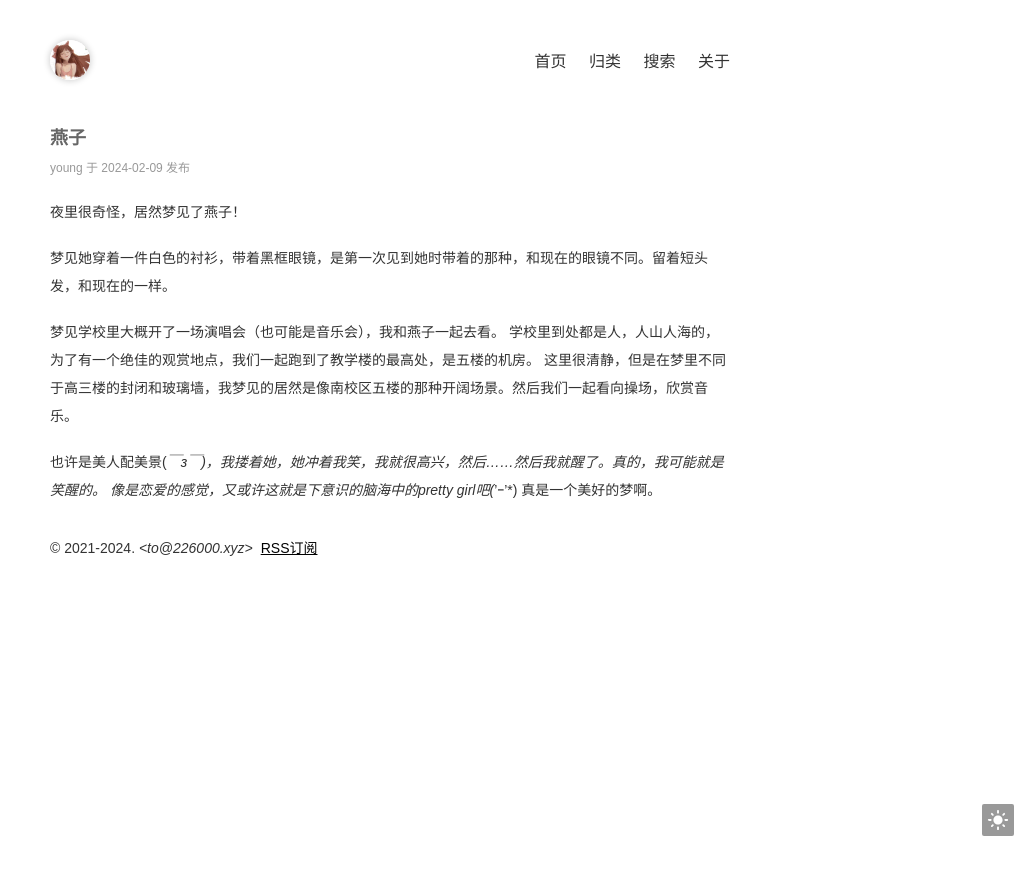
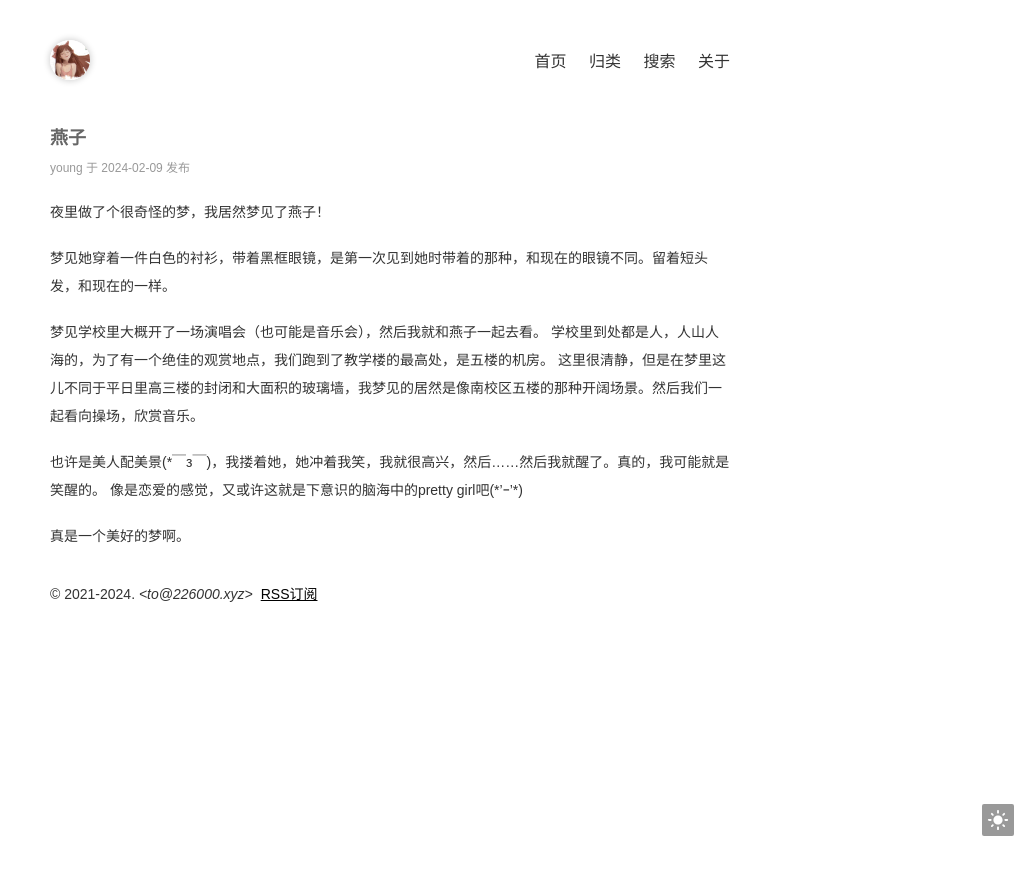
Before and after one commit to Suyuqu/Tmaize, a Jekyll site: the page built from _posts/2024-02-09-yanzi.md, in a window 1280 px wide. Shown: the top 875 px of the page, without its empty margins (250-1280 px from the left). Built offline with Jekyll 4.4.1, drawn with Linux system fonts in a browser that asks for light colours; a style sheet for code colours, icons or effects is not loaded.

Commit message:
Update 2024-02-09-yanzi.md

```diff
--- a/_posts/2024-02-09-yanzi.md
+++ b/_posts/2024-02-09-yanzi.md
@@ -5,14 +5,15 @@ categories: [我叙述我的故事]
 extMath: false
 ---
 
-夜里很奇怪，居然梦见了燕子！
+夜里做了个很奇怪的梦，我居然梦见了燕子！
 
 梦见她穿着一件白色的衬衫，带着黑框眼镜，是第一次见到她时带着的那种，和现在的眼镜不同。留着短头发，和现在的一样。
 
-梦见学校里大概开了一场演唱会（也可能是音乐会），我和燕子一起去看。
-学校里到处都是人，人山人海的，为了有一个绝佳的观赏地点，我们一起跑到了教学楼的最高处，是五楼的机房。
-这里很清静，但是在梦里不同于高三楼的封闭和玻璃墙，我梦见的居然是像南校区五楼的那种开阔场景。然后我们一起看向操场，欣赏音乐。
+梦见学校里大概开了一场演唱会（也可能是音乐会），然后我就和燕子一起去看。
+学校里到处都是人，人山人海的，为了有一个绝佳的观赏地点，我们跑到了教学楼的最高处，是五楼的机房。
+这里很清静，但是在梦里这儿不同于平日里高三楼的封闭和大面积的玻璃墙，我梦见的居然是像南校区五楼的那种开阔场景。然后我们一起看向操场，欣赏音乐。
 
-也许是美人配美景(*￣з￣)，我搂着她，她冲着我笑，我就很高兴，然后……然后我就醒了。真的，我可能就是笑醒的。
-像是恋爱的感觉，又或许这就是下意识的脑海中的pretty girl吧(*’ｰ’*)
+也许是美人配美景(\*￣з￣)，我搂着她，她冲着我笑，我就很高兴，然后……然后我就醒了。真的，我可能就是笑醒的。
+像是恋爱的感觉，又或许这就是下意识的脑海中的pretty girl吧(\*’ｰ’\*)
+
 真是一个美好的梦啊。
```
